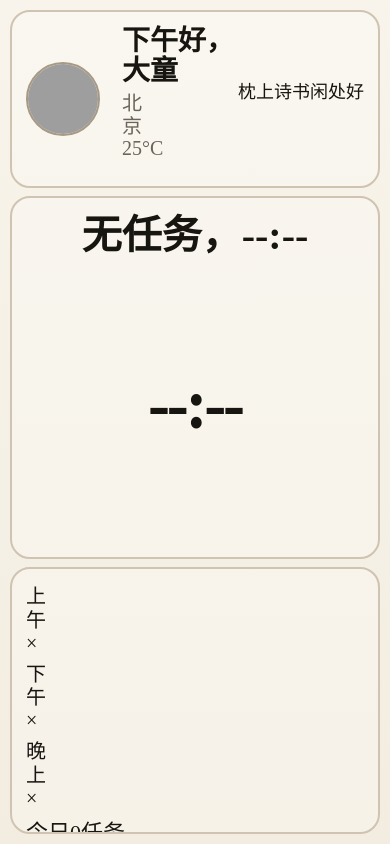
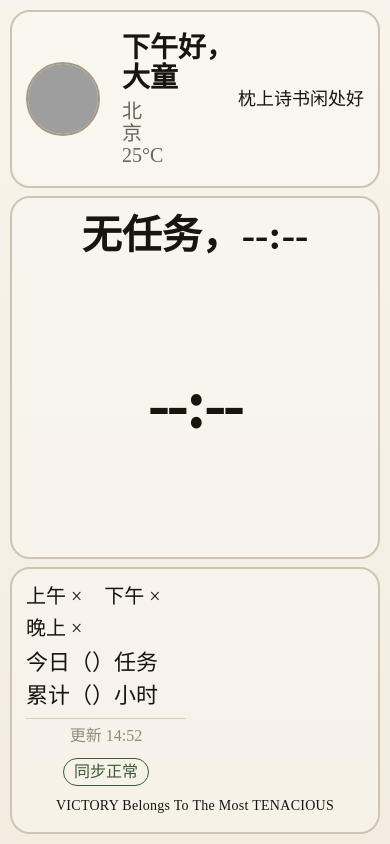
Before and after one commit to koelnn/Kindash, a plain HTML site: page index.html in a window 390 px wide. Drawn offline with Linux system fonts and the light colour scheme; no server answers; grey boxes are pictures that could not be loaded.

Commit message:
Update index.html

```diff
--- a/index.html
+++ b/index.html
@@ -6,15 +6,76 @@
   <title>Kindle Personal Dashboard</title>
   <style>
     :root{--bg:#f4efe5;--ink:#171510;--muted:#6a6459;--faint:#928b79;--line:#cfc4b1;--ok:#395b35;--bad:#8a2929;--panel-bg:rgba(255,255,255,.24);--frame-w:1264px;--frame-h:1680px;--radius:20px}
-    *{box-sizing:border-box} html,body{margin:0;width:100%;height:100%;overflow:hidden;background:var(--bg);color:var(--ink);font-family:"Noto Serif SC","Source Han Serif SC","Songti SC","STSong",serif;-webkit-font-smoothing:antialiased;text-rendering:optimizeLegibility} body{display:flex;align-items:center;justify-content:center}
-    .app{width:min(100vw,var(--frame-w));height:min(100vh,var(--frame-h));padding:18px;display:grid;grid-template-rows:.22fr .45fr .33fr;gap:12px;background:linear-gradient(180deg,#f8f4eb 0%,#f3ede1 100%);overflow:hidden}
+    *{box-sizing:border-box}
+    html,body{
+      margin:0;
+      width:100%;
+      height:100%;
+      min-height:100vh;
+      overflow:hidden;
+      background:var(--bg);
+      color:var(--ink);
+      font-family:"Noto Serif SC","Source Han Serif SC","Songti SC","STSong",serif;
+      -webkit-font-smoothing:antialiased;
+      text-rendering:optimizeLegibility
+    }
+    body{display:flex;align-items:stretch;justify-content:center}
+    .app{
+      width:min(100vw,var(--frame-w));
+      min-height:100vh;
+      height:100vh;
+      padding:18px;
+      display:grid;
+      grid-template-rows:.22fr .45fr .33fr;
+      gap:12px;
+      background:linear-gradient(180deg,#f8f4eb 0%,#f3ede1 100%);
+      overflow:hidden;
+      align-content:stretch
+    }
     .panel{min-height:0;min-width:0;border:2px solid var(--line);border-radius:var(--radius);background:var(--panel-bg);overflow:hidden}
-    .identity{display:grid;grid-template-columns:118px 1fr;gap:18px;padding:16px 20px;align-items:start}
-    .avatar{width:104px;height:104px;border-radius:50%;overflow:hidden;border:2px solid #a79a84;background:#ece4d6;display:flex;align-items:center;justify-content:center;align-self:center}.avatar img{width:100%;height:100%;object-fit:cover;display:block}.avatar-fallback{font-size:48px;color:var(--muted);line-height:1}
-    .identity-main{min-width:0;display:grid;grid-template-columns:minmax(0,1fr) minmax(220px,1.12fr);grid-template-rows:auto auto;column-gap:16px;row-gap:6px;align-content:center;padding-top:2px}.greeting{grid-column:1;grid-row:1}.weather{grid-column:1;grid-row:2}.poem{grid-column:2;grid-row:1 / span 2;align-self:center;text-align:right}
-    .greeting{font-size:clamp(28px,3.1vw,52px);line-height:1.08;font-weight:700;word-break:keep-all}.weather{font-size:clamp(20px,2vw,30px);line-height:1.12;color:var(--muted)}.poem{font-size:clamp(18px,1.7vw,28px);line-height:1.32;min-height:1.32em;max-height:2.64em;overflow:hidden;white-space:normal;word-break:break-word;overflow-wrap:anywhere}
-    .focus{padding:16px 20px;display:grid;place-items:center}.focus-inner{width:100%;height:100%;display:grid;grid-template-rows:auto 1fr;gap:10px;justify-items:center;align-items:center;min-height:0;text-align:center}.task-name{max-width:92%;font-size:clamp(40px,4.4vw,80px);line-height:1.1;font-weight:700;word-break:break-word;overflow-wrap:anywhere}.focus-time-wrap{width:100%;min-height:0;display:flex;align-items:center;justify-content:center;overflow:hidden}.focus-time{max-width:100%;font-size:clamp(72px,9vw,166px);line-height:.92;font-weight:800;letter-spacing:-.05em;font-variant-numeric:tabular-nums;white-space:nowrap;transform:scaleX(.92);transform-origin:center center}
-    .review{padding:16px 20px 14px;display:grid;grid-template-columns:minmax(0,1fr) 320px;grid-template-rows:auto auto auto;column-gap:18px;row-gap:10px;align-content:start}.checkline{display:flex;flex-wrap:wrap;gap:8px 22px;font-size:clamp(20px,2.1vw,36px);line-height:1.16;grid-column:1;grid-row:1}.metrics{display:flex;flex-wrap:wrap;gap:8px 26px;align-items:center;grid-column:1;grid-row:2}.metric{font-size:clamp(22px,2.25vw,38px);line-height:1.15;white-space:nowrap}.update-row{display:flex;justify-content:center;align-items:center;gap:12px;padding-top:8px;border-top:1px solid rgba(120,109,92,.28);font-size:clamp(16px,1.45vw,24px);line-height:1.15;color:var(--faint);flex-wrap:wrap;min-height:0;grid-column:1;grid-row:3}.quote-line{grid-column:1 / -1;text-align:center;font-size:clamp(14px,1.3vw,20px);color:#171510;letter-spacing:.02em;padding-top:2px;white-space:nowrap;overflow:hidden;text-overflow:ellipsis}.update-time{min-width:0;overflow:hidden;text-overflow:ellipsis;white-space:nowrap}.status{flex:0 0 auto;padding:4px 10px;border-radius:999px;border:1px solid currentColor;white-space:nowrap}.status.ok{color:var(--ok)}.status.bad{color:var(--bad)}@media (max-width:900px){.app{width:100vw;height:100vh;padding:10px;gap:8px}.identity{grid-template-columns:84px 1fr;gap:12px;padding:12px 14px}.avatar{width:74px;height:74px}.focus,.review{padding-left:14px;padding-right:14px}}
+    .identity{display:grid;grid-template-columns:118px minmax(0,1fr);gap:18px;padding:16px 20px;align-items:center}
+    .avatar{width:104px;height:104px;border-radius:50%;overflow:hidden;border:2px solid #a79a84;background:#ece4d6;display:flex;align-items:center;justify-content:center;align-self:center}
+    .avatar img{width:100%;height:100%;object-fit:cover;display:block}
+    .avatar-fallback{font-size:48px;color:var(--muted);line-height:1}
+    .identity-main{
+      min-width:0;
+      display:grid;
+      grid-template-columns:minmax(0,1fr) minmax(220px,1.12fr);
+      grid-template-rows:auto auto;
+      column-gap:16px;
+      row-gap:6px;
+      align-content:center;
+      align-items:center;
+      padding-top:2px
+    }
+    .greeting{grid-column:1;grid-row:1}
+    .weather{grid-column:1;grid-row:2}
+    .poem{grid-column:2;grid-row:1 / span 2;align-self:center;text-align:right}
+    .greeting{font-size:clamp(28px,3.1vw,52px);line-height:1.08;font-weight:700;word-break:keep-all}
+    .weather{font-size:clamp(20px,2vw,30px);line-height:1.12;color:var(--muted)}
+    .poem{font-size:clamp(18px,1.7vw,28px);line-height:1.32;min-height:1.32em;max-height:2.64em;overflow:hidden;white-space:normal;word-break:break-word;overflow-wrap:anywhere}
+    .focus{padding:16px 20px;display:grid;place-items:center;min-height:0}
+    .focus-inner{width:100%;height:100%;display:grid;grid-template-rows:auto 1fr;gap:10px;justify-items:center;align-items:center;min-height:0;text-align:center}
+    .task-name{max-width:92%;font-size:clamp(40px,4.4vw,80px);line-height:1.1;font-weight:700;word-break:break-word;overflow-wrap:anywhere}
+    .focus-time-wrap{width:100%;min-height:0;display:flex;align-items:center;justify-content:center;overflow:hidden}
+    .focus-time{max-width:100%;font-size:clamp(72px,9vw,166px);line-height:.92;font-weight:800;letter-spacing:-.05em;font-variant-numeric:tabular-nums;white-space:nowrap;transform:scaleX(.92);transform-origin:center center}
+    .review{padding:16px 20px 14px;display:grid;grid-template-columns:minmax(0,1fr) 320px;grid-template-rows:auto auto auto;column-gap:18px;row-gap:10px;align-content:start;min-height:0}
+    .checkline{display:flex;flex-wrap:wrap;gap:8px 22px;font-size:clamp(20px,2.1vw,36px);line-height:1.16;grid-column:1;grid-row:1}
+    .metrics{display:flex;flex-wrap:wrap;gap:8px 26px;align-items:center;grid-column:1;grid-row:2}
+    .metric{font-size:clamp(22px,2.25vw,38px);line-height:1.15;white-space:nowrap}
+    .update-row{display:flex;justify-content:center;align-items:center;gap:12px;padding-top:8px;border-top:1px solid rgba(120,109,92,.28);font-size:clamp(16px,1.45vw,24px);line-height:1.15;color:var(--faint);flex-wrap:wrap;min-height:0;grid-column:1;grid-row:3}
+    .quote-line{grid-column:1 / -1;text-align:center;font-size:clamp(14px,1.3vw,20px);color:#171510;letter-spacing:.02em;padding-top:2px;white-space:nowrap;overflow:hidden;text-overflow:ellipsis}
+    .update-time{min-width:0;overflow:hidden;text-overflow:ellipsis;white-space:nowrap}
+    .status{flex:0 0 auto;padding:4px 10px;border-radius:999px;border:1px solid currentColor;white-space:nowrap}
+    .status.ok{color:var(--ok)}.status.bad{color:var(--bad)}
+    @media (max-width:900px){
+      .app{width:100vw;height:100vh;min-height:100vh;padding:10px;gap:8px}
+      .identity{grid-template-columns:84px 1fr;gap:12px;padding:12px 14px;align-items:center}
+      .avatar{width:74px;height:74px}
+      .focus,.review{padding-left:14px;padding-right:14px}
+      .review{grid-template-columns:minmax(0,1fr) 1fr}
+      .update-row{justify-content:center}
+    }
   </style>
 </head>
 <body>
@@ -40,8 +101,8 @@
     <section class="panel review" aria-label="复盘层">
       <div class="checkline" id="checkline"><span>上午 √</span><span>下午 √</span><span>晚上 ×</span></div>
       <div class="metrics">
-        <div class="metric" id="taskCount">今日4任务</div>
-        <div class="metric" id="totalFocus">累计3.6小时</div>
+        <div class="metric" id="taskCount">今日（）任务</div>
+        <div class="metric" id="totalFocus">累计（）小时</div>
       </div>
       <div class="update-row">
         <span class="update-time" id="updateTime">更新 14:52</span>
@@ -138,7 +199,7 @@
     }
     async function get_dashboard_data(){
       try{
-        if(!VIKA_TOKEN||!DATASHEET_ID){ return {currentTask:'无任务，--:--',currentDuration:'--:--',poem:'枕上诗书闲处好',weather:'北京 25°C',shifts:{morning:false,afternoon:false,evening:false},taskCount:'今日0任务',totalFocus:'累计0小时',updatedAt:'14:52',avatar:normalizeAvatar('')}; }
+        if(!VIKA_TOKEN||!DATASHEET_ID){ return {currentTask:'无任务，--:--',currentDuration:'--:--',poem:'枕上诗书闲处好',weather:'北京 25°C',shifts:{morning:false,afternoon:false,evening:false},taskCount:'今日（）任务',totalFocus:'累计（）小时',updatedAt:'14:52',avatar:normalizeAvatar('')}; }
         const [mainRecords,summaryRecords,poem,weather] = await Promise.all([fetchRecords(DATASHEET_ID,1000), SUMMARY_DATASHEET_ID?fetchRecords(SUMMARY_DATASHEET_ID,1000).catch(()=>[]):Promise.resolve([]), fetchJinrishici(), fetchWeather()]);
         const main = latestToday(mainRecords);
         const parsed = parseClockRecords(main);
@@ -146,8 +207,8 @@
         const summaryFields = summaryRecords[0]?.fields || {};
         const nowTask = parsed.hasActive ? (parsed.currentTask || '正在计时') : '无任务，--:--';
         const duration = parsed.hasActive ? fmtDuration(Date.now() - parsed.currentStart) : '--:--';
-        const taskCount = `今日${parsed.completeCount || Number(textOr(summaryFields.taskCount,'4')) || 0}任务`;
-        const totalFocus = `累计${fmtDuration(parsed.totalMs || Number(textOr(summaryFields.totalMs,'12960000')) || 0)}`;
+        const taskCount = parsed.completeCount ? `今日${parsed.completeCount}任务` : '今日（）任务';
+        const totalFocus = parsed.totalMs ? `累计${fmtDuration(parsed.totalMs)}` : '累计（）小时';
         const updatedAt = formatUpdatedAt(mainFields.timestamp || summaryFields.timestamp || Date.now());
         return {
           userName: textOr(summaryFields.userName || mainFields.userName || mainFields.remark, '大童'),
@@ -162,7 +223,7 @@
           updatedAt
         };
       }catch(error){
-        return {userName:'大童',avatar:normalizeAvatar(''),weather:'北京 25°C',poem:'枕上诗书闲处好',currentTask:'无任务，--:--',currentDuration:'--:--',shifts:{morning:false,afternoon:false,evening:false},taskCount:'今日0任务',totalFocus:'累计0小时',updatedAt:'14:52'};
+        return {userName:'大童',avatar:normalizeAvatar(''),weather:'北京 25°C',poem:'枕上诗书闲处好',currentTask:'无任务，--:--',currentDuration:'--:--',shifts:{morning:false,afternoon:false,evening:false},taskCount:'今日（）任务',totalFocus:'累计（）小时',updatedAt:'14:52'};
       }
     }
     async function refreshDashboard(){ renderDashboard(await get_dashboard_data()); }
```
